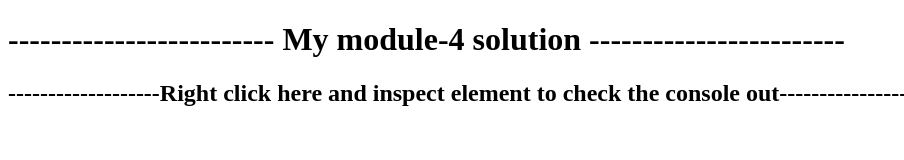
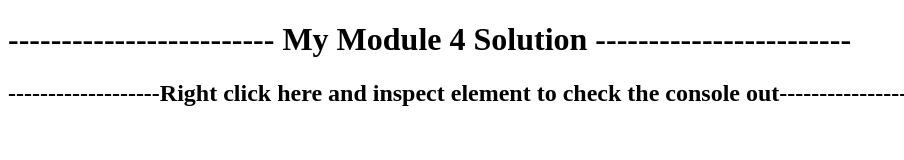
Before and after one commit to Baaka-med/Baaka-med.Github.io, a plain HTML site: page Module4/index.html in a window 1280 px wide. Shown: the whole page, without its empty margins (0-904 px from the left). Drawn offline with Linux system fonts and the light colour scheme.

Commit message:
Update index.html

```diff
--- a/Module4/index.html
+++ b/Module4/index.html
@@ -4,7 +4,7 @@
 	<title></title>
 </head>
 <body>
-	<h1>------------------------- My module-4 solution ------------------------</h1>
+	<h1>------------------------- My Module 4 Solution ------------------------</h1>
   <h2>-------------------Right click here and inspect element to check the console out--------------------</h2>
 	<script src="script.js" ="text/javascript">
 
```
